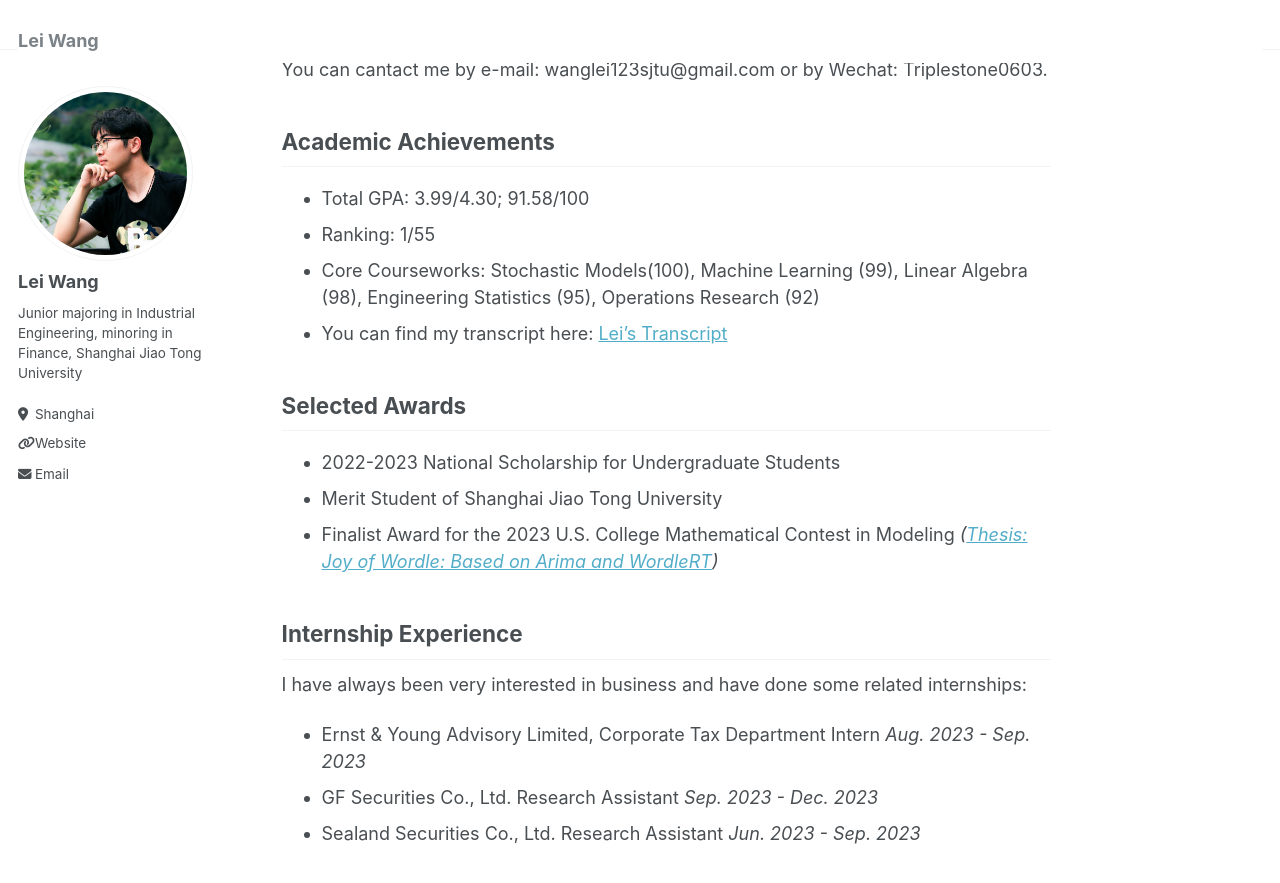
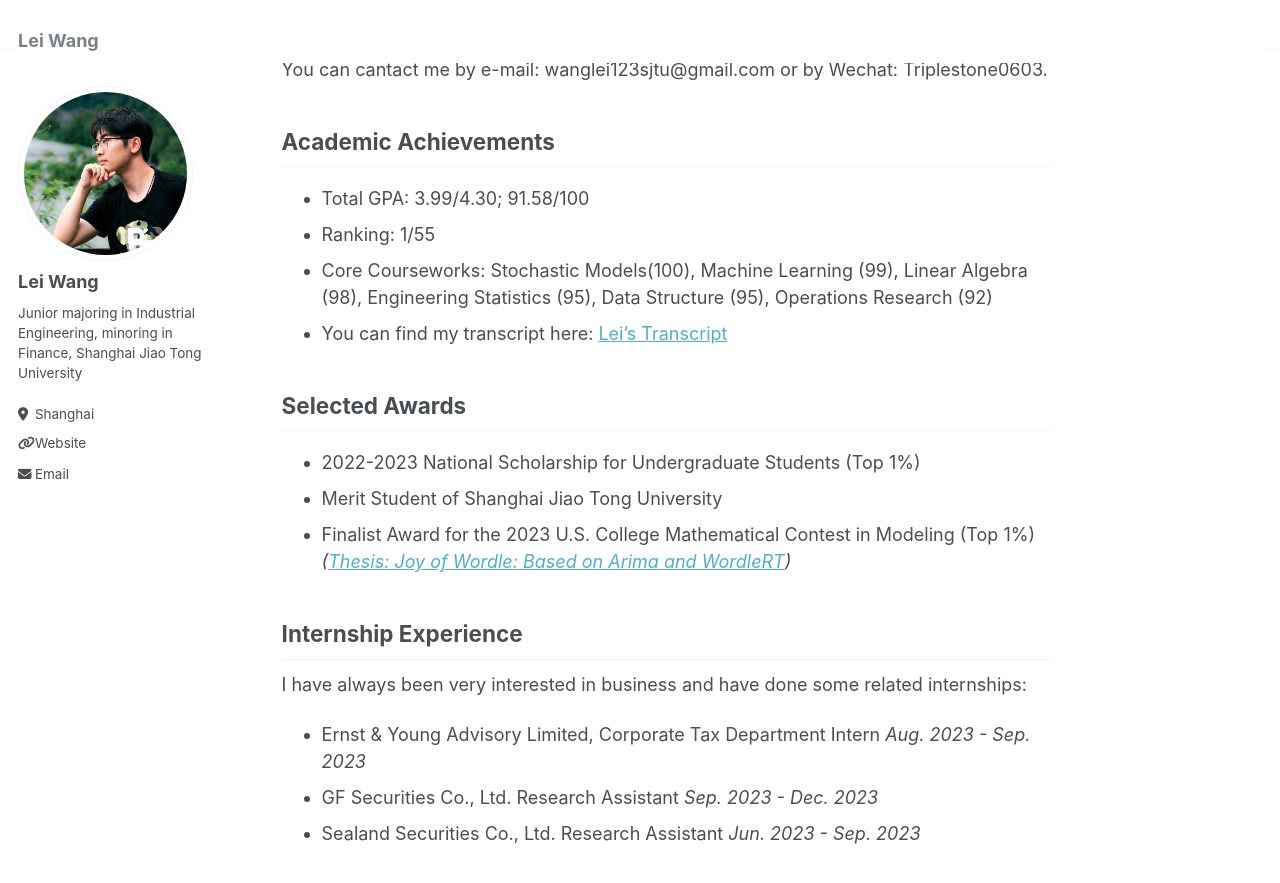
Before and after one commit to Wanglei123SJTU/Wanglei123SJTU.github.io, a Jekyll site: the page built from _pages/about.md, in a window 1280 px wide and 900 px high, scrolled down 436 px. Shown: the top 883 px of the window. Built offline with Jekyll 4.4.1, drawn with Linux system fonts in a browser that asks for light colours.

Commit message:
Update about.md

```diff
--- a/_pages/about.md
+++ b/_pages/about.md
@@ -7,14 +7,13 @@ redirect_from:
   - /about.html
 ---
 
-<!-- You can find my CV here: [Lei Wang's Curriculum Vitae](../files/CV_Lei.pdf). -->
+<!-- You can find my CV here: [Lei's Curriculum Vitae](../files/CV_Lei.pdf). -->
 
 Hello! I'm a third year undergraduate student from Department of Industrial Engineering & Management, Shanghai Jiao Tong University. I major in Industrial Engineering and minor in Finance.
 
 I am very fortunate to be advised by [Prof. Ye](https://zikunye.com/) from Marketing at the Michael G. Foster School of Business, University of Washington in Seattle. Since May 2024, I have been working under Prof. Ye's guidance.
 
 Currently, we are conducting a study on sentiment analysis of information from U.S. social networking sites. **My research interest mainly focus on machine learning in the contexts of digital platforms and marketplaces.**
-
 
 I will be applying for Ph.D. programs in Marketing in the U.S. for the Fall 2025.
 
@@ -24,14 +23,14 @@ Academic Achievements
 ------
 * Total GPA: 3.99/4.30; 91.58/100
 * Ranking: 1/55
-* Core Courseworks: Stochastic Models(100), Machine Learning (99), Linear Algebra (98), Engineering Statistics (95), Operations Research (92)
-* You can find my transcript here: [Lei's Transcript](../files/CV_Lei.pdf)
+* Core Courseworks: Stochastic Models(100), Machine Learning (99), Linear Algebra (98), Engineering Statistics (95), Data Structure (95), Operations Research (92)
+* You can find my transcript here: [Lei's Transcript](../files/Lei's Transcript.pdf)
 
 Selected Awards
 ------
-* 2022-2023 National Scholarship for Undergraduate Students
+* 2022-2023 National Scholarship for Undergraduate Students (Top 1%)
 * Merit Student of Shanghai Jiao Tong University
-* Finalist Award for the 2023 U.S. College Mathematical Contest in Modeling _([Thesis: Joy of Wordle: Based on Arima and WordleRT](../files/2312998.pdf))_
+* Finalist Award for the 2023 U.S. College Mathematical Contest in Modeling (Top 1%) _([Thesis: Joy of Wordle: Based on Arima and WordleRT](../files/2312998.pdf))_
 
 Internship Experience
 ------
```
